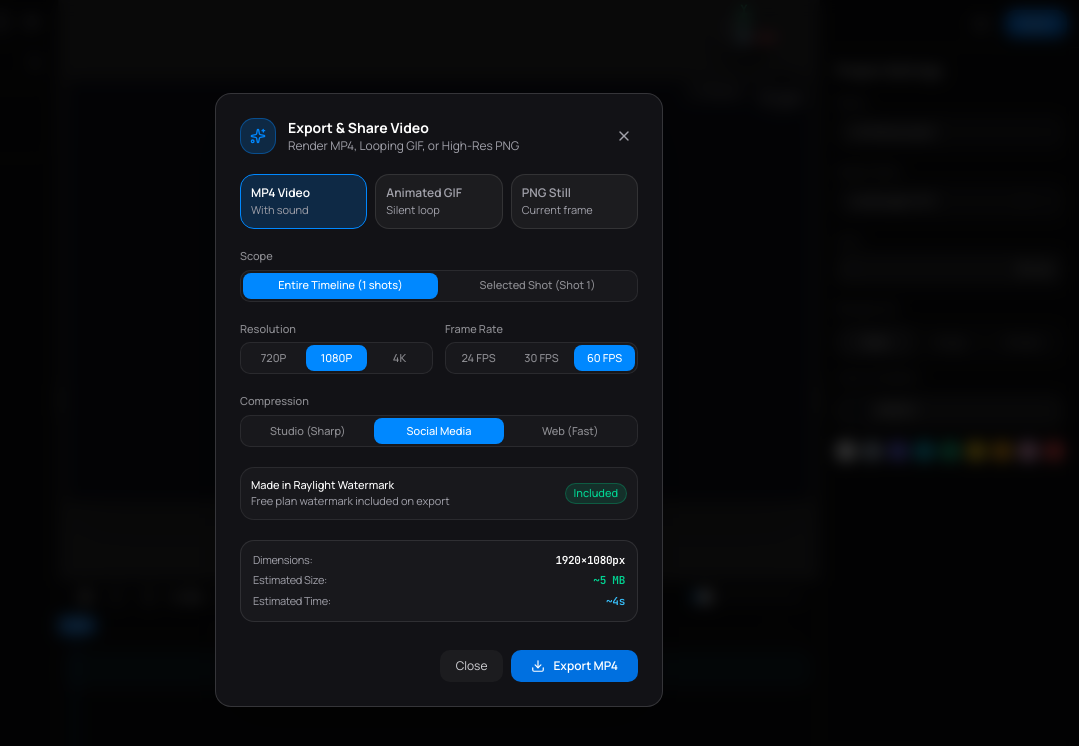
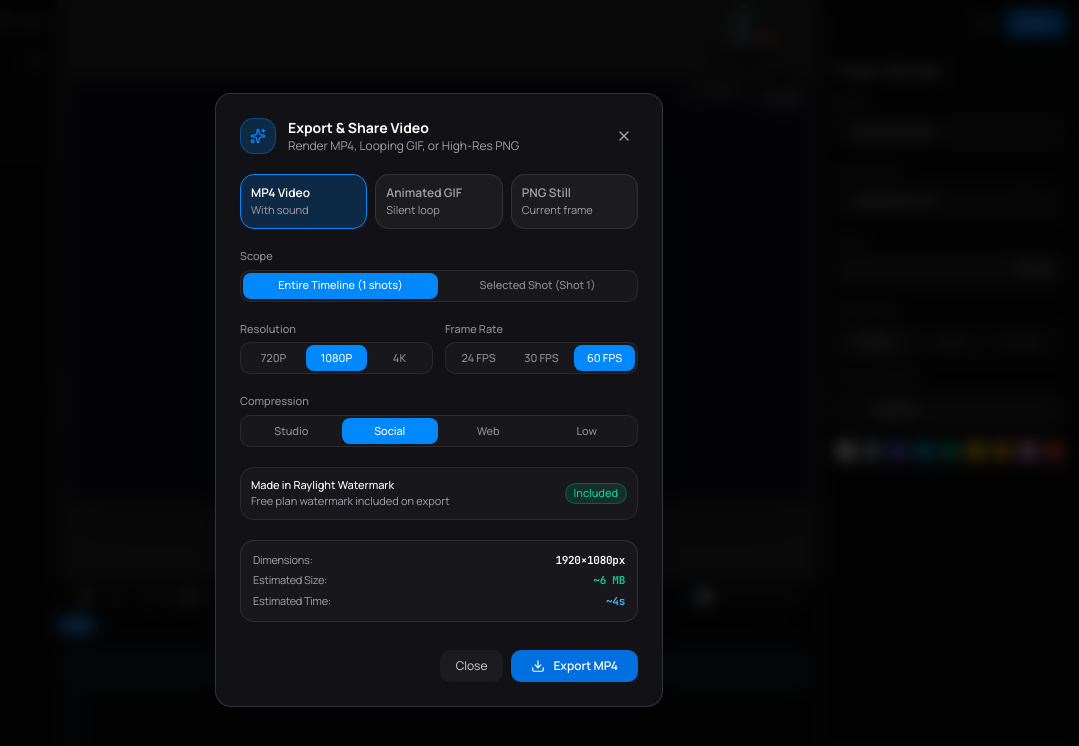
Before and after one commit to kincreatives360-ui/raylight-editor, a React (Vite) app: page / in a window 1280 px wide. Both pictures are taken after a click on the button "Export". Shown: the top 746 px of the page, without its empty margins (201-1280 px from the left). Built offline with nearby package versions, Linux system fonts and the light colour scheme.

Commit message:
feat(export): Phase 8 - add 4 compression profiles (Studio 25M, Social 12M, Web 6M, Low 2.5M) and export modal controls

```diff
--- a/src/engine/exportMetrics.ts
+++ b/src/engine/exportMetrics.ts
@@ -53,8 +53,12 @@ export function estimateExportMetrics(
         ? 1
         : Math.max(1, Math.floor(durationSec * effectiveFps));
     const bitrateMbps = settings.quality === 'studio'
-        ? 18
-        : settings.quality === 'social' ? 10 : 5;
+        ? 25
+        : settings.quality === 'social'
+            ? 12
+            : settings.quality === 'web'
+                ? 6
+                : 2.5;
     const resScale = (width * height) / (1920 * 1080);
     const estimatedSizeMb = settings.format === 'png'
         ? 1.4 * resScale
--- a/src/engine/exporter.ts
+++ b/src/engine/exporter.ts
@@ -15,7 +15,7 @@ import { acquireCanvas, releaseCanvas } from './canvasPool';
 
 export type ExportFormat = 'mp4' | 'webm' | 'gif' | 'png';
 export type ExportResolution = '720p' | '1080p' | '4k';
-export type ExportQuality = 'studio' | 'social' | 'web';
+export type ExportQuality = 'studio' | 'social' | 'web' | 'web-low';
 export type ExportScope = 'entire' | 'shot';
 
 export interface ExportSettings {
@@ -360,10 +360,12 @@ export async function runVideoExportPipeline(
     const bitrateMultiplier = settings.resolution === '4k' ? 2.5 : 1;
     const bitrate = Math.round(
         (settings.quality === 'studio'
-            ? 18_000_000
+            ? 25_000_000
             : settings.quality === 'social'
-                ? 10_000_000
-                : 5_000_000) * bitrateMultiplier
+                ? 12_000_000
+                : settings.quality === 'web'
+                    ? 6_000_000
+                    : 2_500_000) * bitrateMultiplier
     );
 
     if (
--- a/src/ui/ExportModal.tsx
+++ b/src/ui/ExportModal.tsx
@@ -190,11 +190,12 @@ export const ExportModal: React.FC<ExportModalProps> = ({
         {/* Quality & Compression */}
         <div className="space-y-1.5">
           <span className="text-[11px] text-[#8e8e93] block font-medium">Compression</span>
-          <div className="h-8 p-0.5 rounded-lg bg-[#18181c] border border-white/[0.08] grid grid-cols-3 gap-0.5">
+          <div className="h-8 p-0.5 rounded-lg bg-[#18181c] border border-white/[0.08] grid grid-cols-4 gap-0.5">
             {[
-              { id: 'studio' as const, label: 'Studio (Sharp)' },
-              { id: 'social' as const, label: 'Social Media' },
-              { id: 'web' as const, label: 'Web (Fast)' },
+              { id: 'studio' as const, label: 'Studio' },
+              { id: 'social' as const, label: 'Social' },
+              { id: 'web' as const, label: 'Web' },
+              { id: 'web-low' as const, label: 'Low' },
             ].map((q) => (
               <button
                 key={q.id}
```
Also changed, not shown: 1 other file (tests, documents, lock files or other folders).
